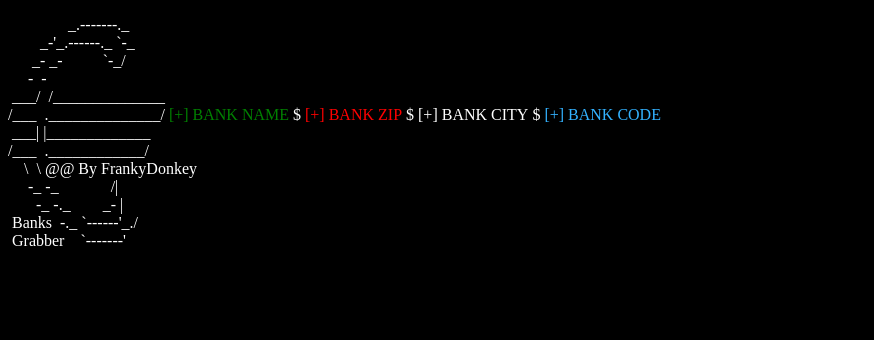
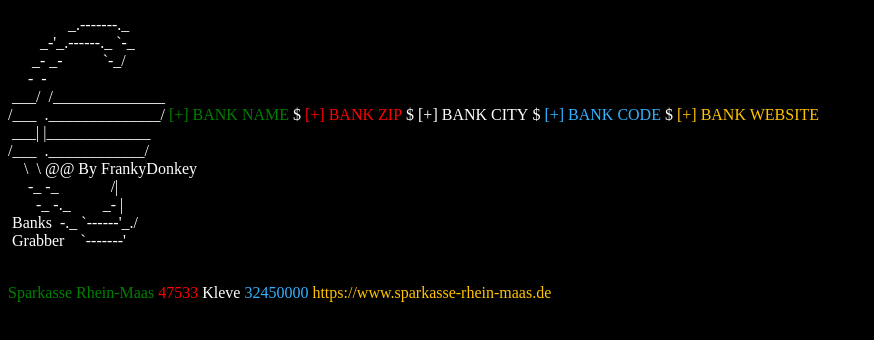
Before and after one commit to FrankyDonkey/---, a plain HTML site: page bank.html in a window 1280 px wide. Shown: the whole page, without its empty margins (0-874 px from the left). Drawn offline with Linux system fonts and the light colour scheme; a web font is replaced by a local one.

Commit message:
Update bank.html

```diff
--- a/bank.html
+++ b/bank.html
@@ -29,11 +29,12 @@
             a{text-decoration: none;font-family: 'PT Sans Narrow', sans-serif;}
             a:active{color: none;}
             h3{font-family: 'Livvic', sans-serif;color: white;}
-            .Nbank, .zipbank, .cbank, .bankc{display: inline;}
+            .Nbank, .zipbank, .cbank, .bankc, .bankw{display: inline;}
             .Nbank {color: green;}
             .zipbank {color: red;}
             .cbank {color: white;}
             .bankc {color: #33B2FF;}
+            .bankw {color: #FFC300;}
             ::selection{background:black;color:white;}
         </style>
       </head>
@@ -44,7 +45,7 @@
       _- _-          `-_/
      -  -
  ___/  /______________
-/___  .______________/ <div class="Nbank">[+] BANK NAME</div> $ <div class="zipbank">[+] BANK ZIP</div> $ <div class="cbank">[+] BANK CITY</div> $ <div class="bankc">[+] BANK CODE</div>
+/___  .______________/ <div class="Nbank">[+] BANK NAME</div> $ <div class="zipbank">[+] BANK ZIP</div> $ <div class="cbank">[+] BANK CITY</div> $ <div class="bankc">[+] BANK CODE</div> $ <div class="bankw">[+] BANK WEBSITE</div>
  ___| |_____________
 /___  .____________/
     \  \ @@ By FrankyDonkey
@@ -53,8 +54,6 @@
  Banks  -._ `------'_./
  Grabber    `-------'
     </pre>
-    <pre>
-
-    </pre>
+<div class="Nbank">Sparkasse Rhein-Maas</div> <div class="zipbank">47533</div> <div class="cbank">Kleve</div> <div class="bankc">32450000</div> <div class="bankw">https://www.sparkasse-rhein-maas.de</div>
   </body>
 </html>
```
